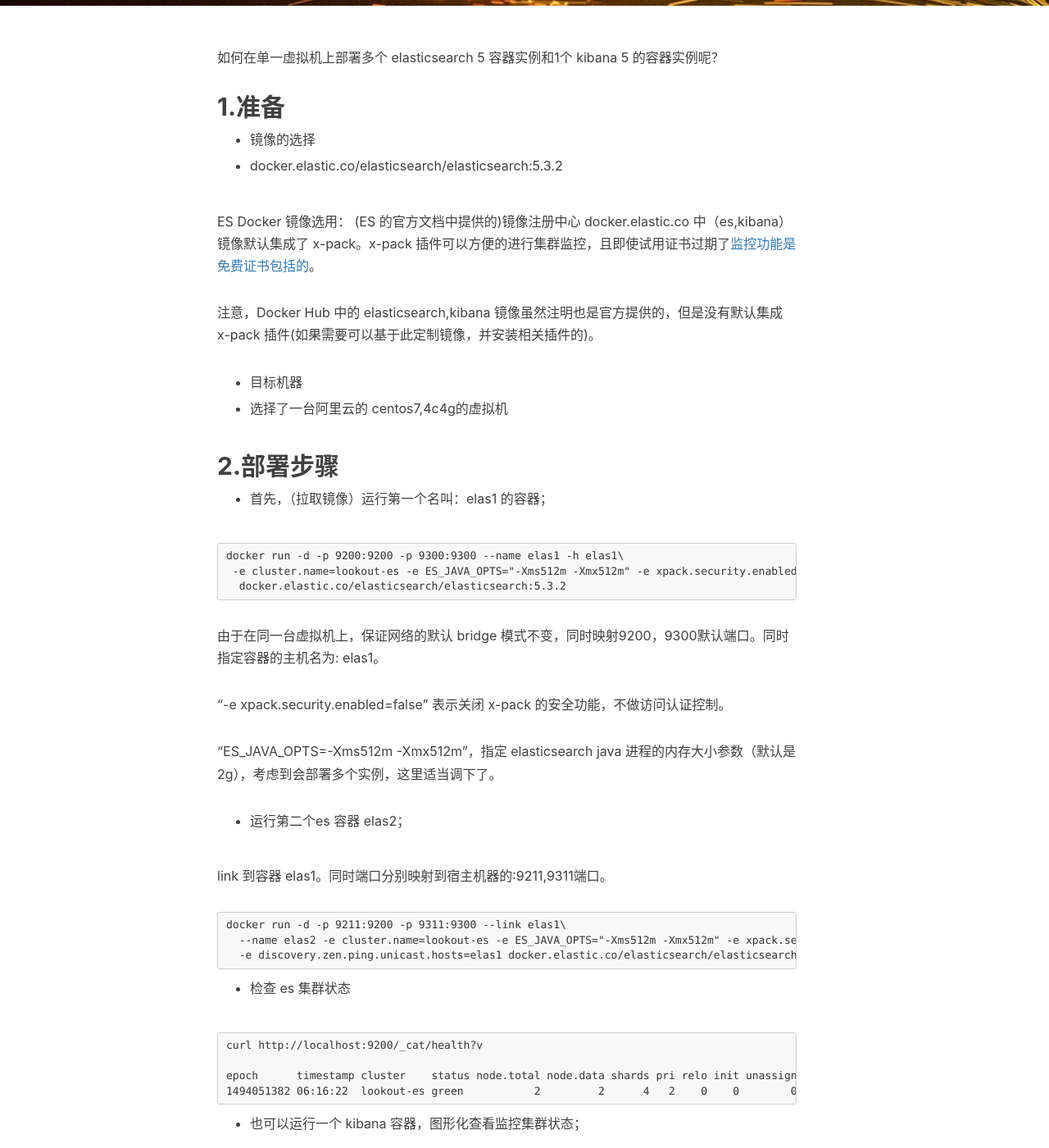
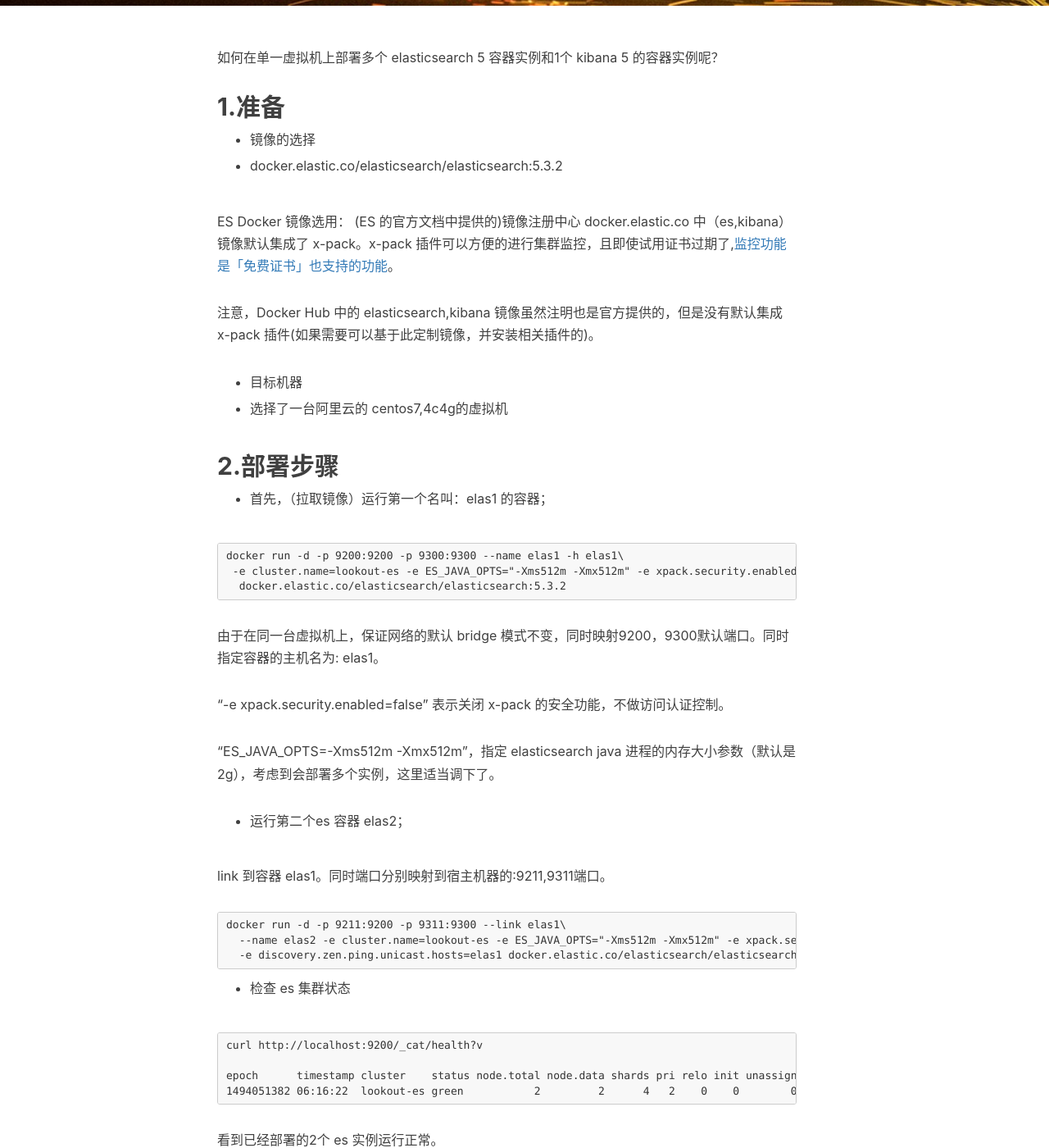
Before and after one commit to luyiisme/luyiisme.github.io, a Jekyll site: the page built from _posts/2017-05-06-elasticsearch-docker-on-one-vm.markdown, in a window 1280 px wide and 1400 px high, scrolled down 510 px. Shown: the whole window at 82% size. Built offline with Jekyll 4.4.1, drawn with Linux system fonts in a browser that asks for light colours; nearby versions of some CDN libraries; comment, search, counter and statistics services are not loaded; some of the changed text lies outside the part shown.

Commit message:
edit doc

````diff
--- a/_posts/2017-05-06-elasticsearch-docker-on-one-vm.markdown
+++ b/_posts/2017-05-06-elasticsearch-docker-on-one-vm.markdown
@@ -16,7 +16,7 @@
 
  * docker.elastic.co/elasticsearch/elasticsearch:5.3.2
 
-ES Docker 镜像选用： (ES 的官方文档中提供的)镜像注册中心 docker.elastic.co 中（es,kibana）镜像默认集成了 x-pack。x-pack 插件可以方便的进行集群监控，且即使试用证书过期了[监控功能是免费证书包括的](https://www.elastic.co/subscriptions)。
+ES Docker 镜像选用： (ES 的官方文档中提供的)镜像注册中心 docker.elastic.co 中（es,kibana）镜像默认集成了 x-pack。x-pack 插件可以方便的进行集群监控，且即使试用证书过期了,[监控功能是「免费证书」也支持的功能](https://www.elastic.co/subscriptions)。
 
 注意，Docker Hub 中的 elasticsearch,kibana 镜像虽然注明也是官方提供的，但是没有默认集成 x-pack 插件(如果需要可以基于此定制镜像，并安装相关插件的)。
 
@@ -57,6 +57,7 @@
 epoch      timestamp cluster    status node.total node.data shards pri relo init unassign pending_tasks max_task_wait_time active_shards_percent
 1494051382 06:16:22  lookout-es green           2         2      4   2    0    0        0             0                  -                100.0%
 ```
+看到已经部署的2个 es 实例运行正常。
 
 - 也可以运行一个 kibana 容器，图形化查看监控集群状态；
 
@@ -66,6 +67,7 @@
 docker run -d --name kibana  --link elas1 -e ELASTICSEARCH_URL=http://elas1:9200 -p 5601:5601\
  docker.elastic.co/kibana/kibana:5.3.2
 ```
+然后再浏览器中访问 kibana的监控功能，显示总体集群状态如下：
 
 ![image](https://luyiisme.github.io/img/in-post/kibana050701.jpg)
 
````
